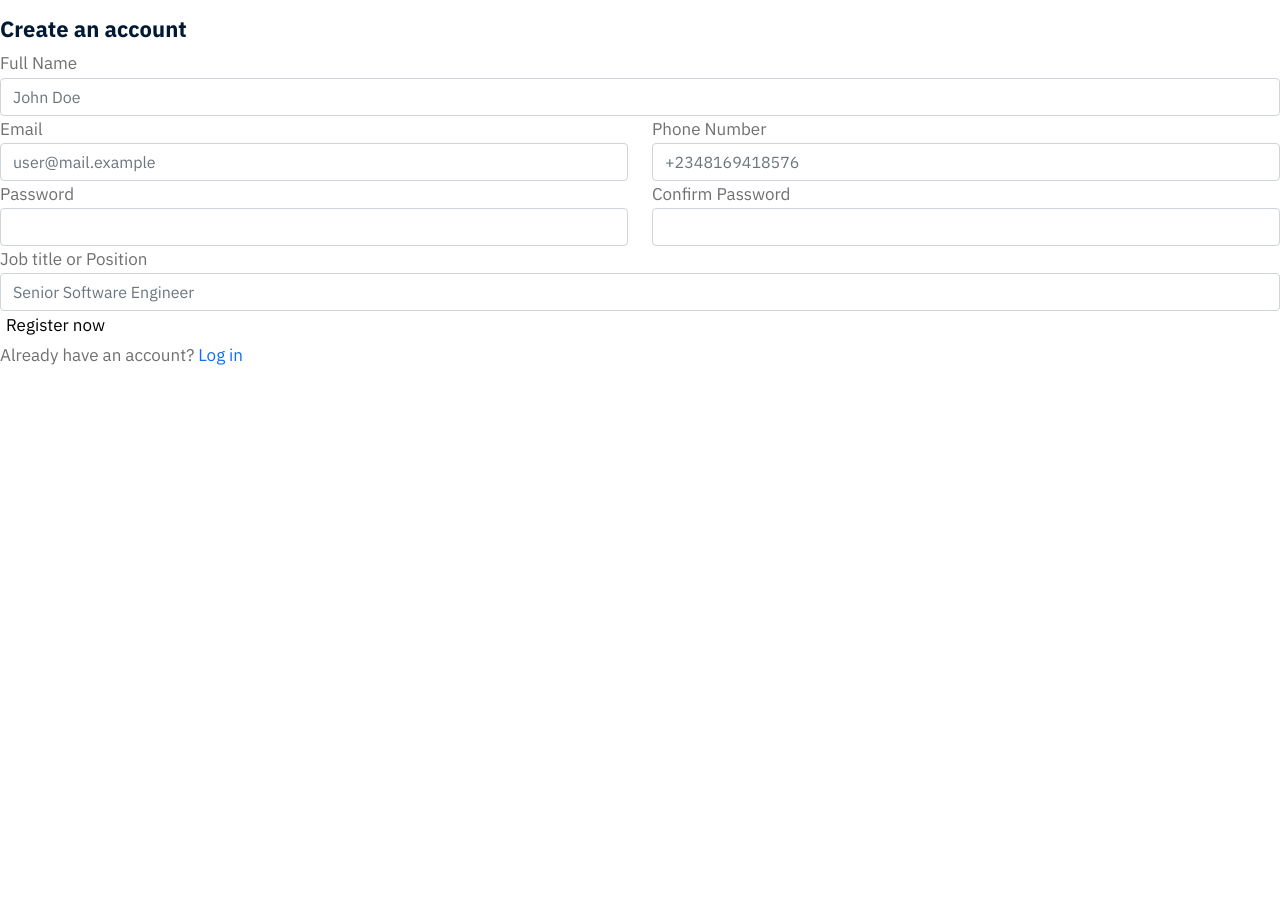
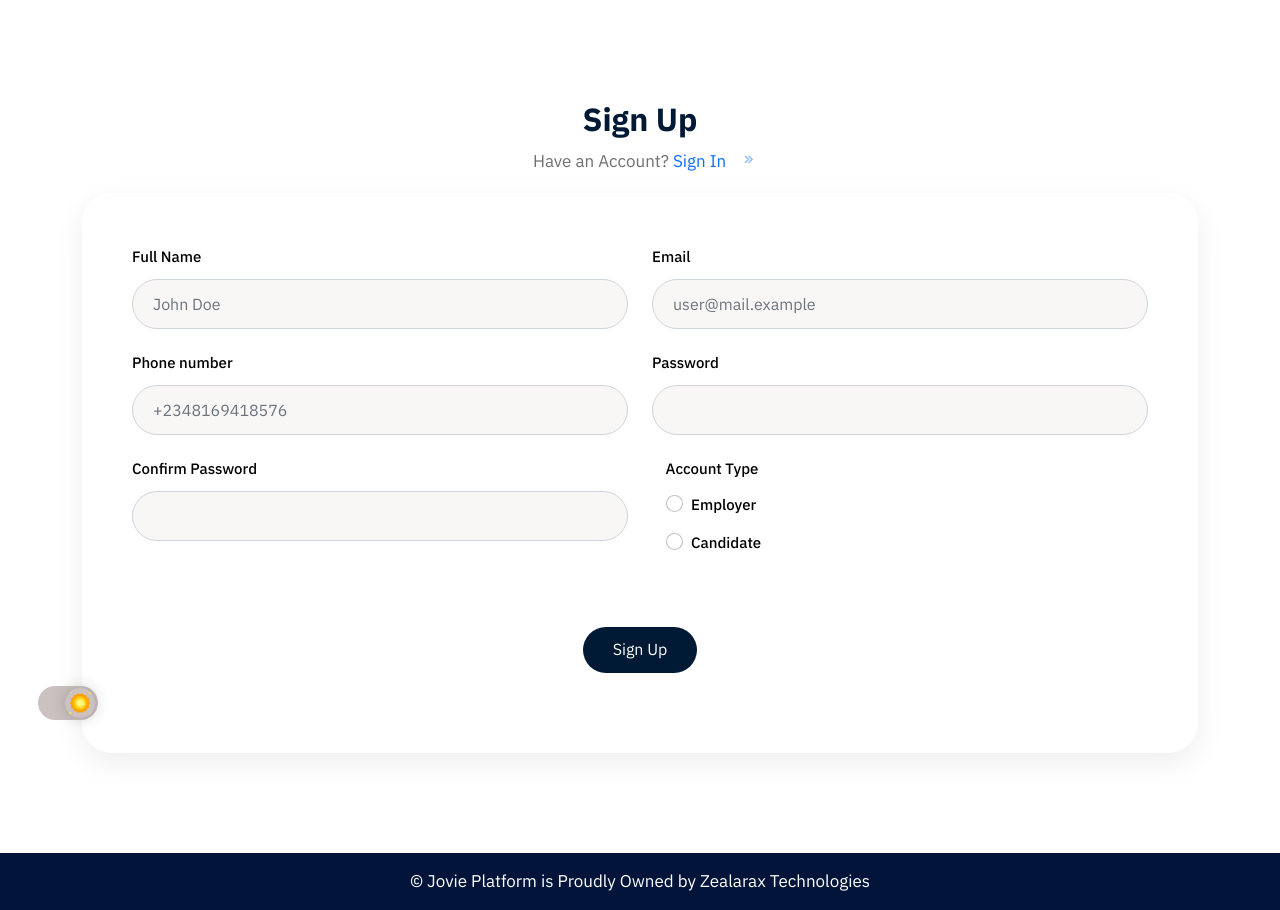
Before and after one commit to coding-fortunatus/job-listing, a Django app: page /register/ in a window 1280 px wide. Before the commit the page ends 365 px from the top, so only its background shows below. Run offline with Django 5.2, Linux system fonts and the light colour scheme; some libraries are stand-ins or nearby versions.

Commit message:
Refactor user registration form; rename 'Job Seeker' role to 'Candidate', add role selection, and remove unused sign-up template

```diff
--- a/job/forms.py
+++ b/job/forms.py
@@ -12,10 +12,12 @@ class CustomUserRegistrationForm(forms.Form):
         attrs={'placeholder': 'John Doe', 'class': 'form-control', 'autofill': 'off'}))
     phone = forms.CharField(max_length=15, required=True, widget=forms.TextInput(
         attrs={'placeholder': '+2348169418576', 'class': 'form-control', 'autofill': 'off'}))
-    position = forms.CharField(max_length=255, required=True, widget=forms.TextInput(
-        attrs={'placeholder': 'Senior Software Engineer', 'class': 'form-control', 'autofill': 'off'}))
     password = forms.CharField(widget=forms.PasswordInput(
         attrs={'class': 'form-control', 'autofill': 'off'}), required=True)
+    role = forms.ChoiceField(
+        choices=[('employer', 'Employer'), ('candidate', 'Candidate')],
+        widget=forms.RadioSelect(attrs={'class': 'form-check-input'})
+    )
     confirm_password = forms.CharField(
         widget=forms.PasswordInput(attrs={"class": "form-control", 'autofill': 'off'}), required=True)
 
@@ -39,11 +41,11 @@ class CustomUserRegistrationForm(forms.Form):
         email = self.cleaned_data['email']
         fullname = self.cleaned_data['fullname']
         phone = self.cleaned_data['phone']
-        position = self.cleaned_data['position']
+        role = self.cleaned_data['role']
         password = self.cleaned_data['password']
 
         user = User.objects.create_user(
-            email=email, fullname=fullname, phone=phone, position=position, password=password)
+            email=email, fullname=fullname, phone=phone, role=role, password=password)
         return user
 
 
--- a/job/models.py
+++ b/job/models.py
@@ -27,7 +27,7 @@ class CustomUserManager(BaseUserManager):
 class User(AbstractUser):
     ROLE_CHOICES = [
         ('employer', 'Employer'),
-        ('job_seeker', 'Job Seeker'),
+        ('candidate', 'Candidate'),
     ]
     EMPLOYMENT_OPTIONS = [
         ('', 'Select Employment Type'),
--- a/job/views.py
+++ b/job/views.py
@@ -17,12 +17,14 @@ def index(request):
 
 
 def register(request):
+    if request.user.is_authenticated:
+        return redirect("index")
     if request.method == 'POST':
         form = CustomUserRegistrationForm(request.POST)
         if form.is_valid():
             user = form.save()
             login(request, user)  # Automatically log in the user
-            redirect('login')  # Redirect to homepage
+            redirect('index')  # Redirect to homepage
     else:
         form = CustomUserRegistrationForm()
     return render(request, template_name='site/register.html', context={'form': form})
--- a/templates/site/index.html
+++ b/templates/site/index.html
@@ -83,7 +83,7 @@
                                             </li>
                                             <li>
                                                 <i class="bx bx-stopwatch"></i>
-                                                {{ job.created_at }}
+                                                {{ job.created_at|timesince }} ago
                                             </li>
                                         </ul>
                                         <span>{{ job.job_type }}</span>
--- a/templates/site/register.html
+++ b/templates/site/register.html
@@ -1,122 +1,95 @@
-{% load static %}
-<!DOCTYPE html>
-<html lang="en">
-	<head>
-		<!-- Required meta tags -->
-		<meta charset="utf-8" />
-		<meta
-			name="viewport"
-			content="width=device-width, initial-scale=1, shrink-to-fit=no" />
-
-		<link
-			rel="stylesheet"
-			href="{% static '/assets/css/bootstrap.min.css' %}" />
-		<link
-			rel="stylesheet"
-			href="{% static '/assets/css/meanmenu.min.css' %}" />
-		<link
-			rel="stylesheet"
-			href="{% static '/assets/css/magnific-popup.min.css' %}" />
-		<link rel="stylesheet" href="{% static '/assets/css/style.css' %}" />
-		<link
-			rel="stylesheet"
-			href="{% static '/assets/css/responsive.css' %}" />
-
-		<title>Create account - Job Portal</title>
-	</head>
-
-	<body>
-		<!-- Start User Area -->
-		<section class="user-area pt-3">
-			<div class="user-form-content max-width-600">
-				<form class="user-form" method="post">
+{% extends "base.html" %}
+{% block title %}
+    Account Sign-in
+{% endblock title %}
+{% block content %}
+    {% include "partials/loader.html" %}
+    <!-- Sign up Section Start -->
+    <div class="signup-section ptb-100">
+        <div class="container">
+            <div class="signup-title text-center">
+                <h2>Sign Up</h2>
+                <div class="create-btn text-center">
+                    <p>
+                        Have an Account?
+                        <a href="{% url 'login' %}">
+                            Sign In
+                            <i class="bx bx-chevrons-right bx-fade-right"></i>
+                        </a>
+                    </p>
+                </div>
+                {% if messages %}
+                    {% for message in messages %}
+                        <div class="alert alert-danger alert-dismissible col-4 offset-4 fade show"
+                             role="alert">
+                            <strong>{{ message }}</strong>
+                            <button type="button"
+                                    class="btn-close"
+                                    data-bs-dismiss="alert"
+                                    aria-label="Close"></button>
+                        </div>
+                    {% endfor %}
+                {% endif %}
+            </div>
+            <div class="row">
+                <div class="col-md-12">
+                    <form class="signup-form" method="post">
                         {% csrf_token %}
-					<h3>Create an account</h3>
-                    {% if form.non_field_errors %}
-                        <div class="alert alert-danger">
-                            {% for error in form.non_field_errors %}
-                                <p>{{ error }}</p>
-                            {% endfor %}
-                        </div>
-                    {% endif %}
                         <div class="row">
-						<div class="col-12">
-							<div class="form-group">
+                            <div class="form-group col-6">
                                 <label>Full Name</label>
                                 {{ form.fullname }}
                             </div>
-						</div>
-
-						<div class="col-6">
-							<div class="form-group">
+                            <div class="form-group col-6">
                                 <label>Email</label>
                                 {{ form.email }}
                                 {% if form.email.errors %}
                                     <div class="text-danger">
-                                        {% for error in form.email.errors %} <small> {{ error }} </small> {% endfor %}
+                                        {% for error in form.email.errors %}<small>{{ error }}</small>{% endfor %}
                                     </div>
                                 {% endif %}
                             </div>
-						</div>
-
-						<div class="col-6">
-							<div class="form-group">
-								<label>Phone Number</label>
+                            <div class="form-group col-6">
+                                <label>Phone number</label>
                                 {{ form.phone }}
                             </div>
-						</div>
-
-						<div class="col-6">
-							<div class="form-group">
+                            <!-- Password section -->
+                            <div class="form-group col-6">
                                 <label>Password</label>
                                 {{ form.password }}
                             </div>
-						</div>
-
-						<div class="col-6">
-							<div class="form-group">
+                            <div class="form-group col-6">
                                 <label>Confirm Password</label>
                                 {{ form.confirm_password }}
                                 {% if form.confirm_password.errors %}
                                     <div class="text-danger">
-                                        {% for error in form.confirm_password.errors %} <small> {{ error }} </small> {% endfor %}
+                                        {% for error in form.confirm_password.errors %}<small>{{ error }}</small>{% endfor %}
                                     </div>
                                 {% endif %}
                             </div>
+                            <div class="form-group form-check col-6">
+                                <label>Account Type</label>
+                                {% for radio in form.role %}
+                                    <div class="form-check">
+                                        {{ radio.tag }}  {# This renders the radio input #}
+                                        <label class="form-check-label" for="{{ radio.id_for_label }}">{{ radio.choice_label }}</label>
                                     </div>
-
-						<div class="col-12">
-							<div class="form-group">
-								<label>Job title or Position</label>
-								{{ form.position }}
+                                {% endfor %}
                             </div>
                         </div>
-
-						<div class="col-12">
-							<button class="default-btn register" type="submit">
-								Register now
-							</button>
-						</div>
-
-						<div class="col-12">
-							<p class="create">
-								Already have an account?
-								<a href="{% url 'login' %}">Log in</a>
-							</p>
-						</div>
+                        <div class="signup-btn text-center">
+                            <button type="submit">Sign Up</button>
                         </div>
                     </form>
                 </div>
-		</section>
-		<!-- End User Area -->
-
-		<!-- Jquery Min JS -->
-		<script src="{% static 'assets/js/jquery.min.js' %}"></script>
-		<script src="{% static 'assets/js/bootstrap.bundle.min.js' %}"></script>
-		<script src="{% static 'assets/js/meanmenu.min.js' %}"></script>
-		<script src="{% static 'assets/js/appear.min.js' %}"></script>
-		<script src="{% static 'assets/js/jarallax.min.js' %}"></script>
-		<script src="{% static 'assets/js/magnific-popup.min.js' %}"></script>
-		<script src="{% static 'assets/js/custom.js' %}"></script>
-	</body>
-</html>
+            </div>
+        </div>
+    </div>
+    <!-- Sign Up Section End -->
+    <div class="copyright-text text-center">
+        <p>
+            © Jovie Platform is Proudly Owned by
+            <a href="https://zealaraxtechnologies.com/" target="_blank">Zealarax Technologies</a>
+        </p>
+    </div>
+{% endblock content %}
```
Also changed, not shown: templates/site/sign-up.html (deleted, +0 -193 lines). Lines whose indentation alone changed are shown as unchanged.
